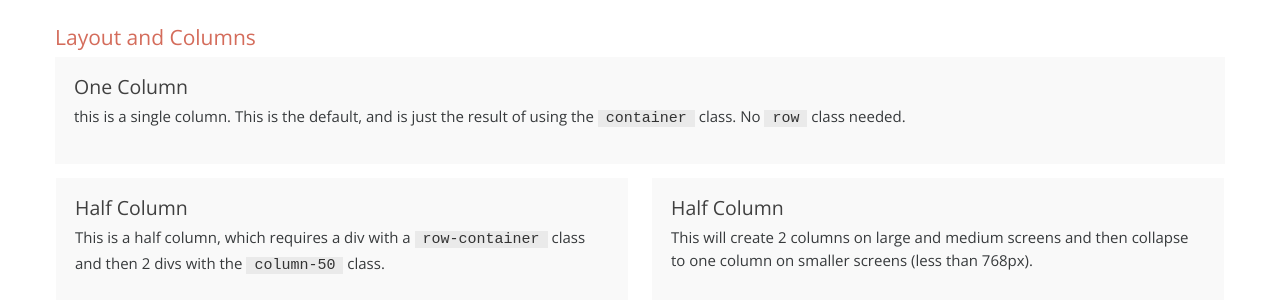
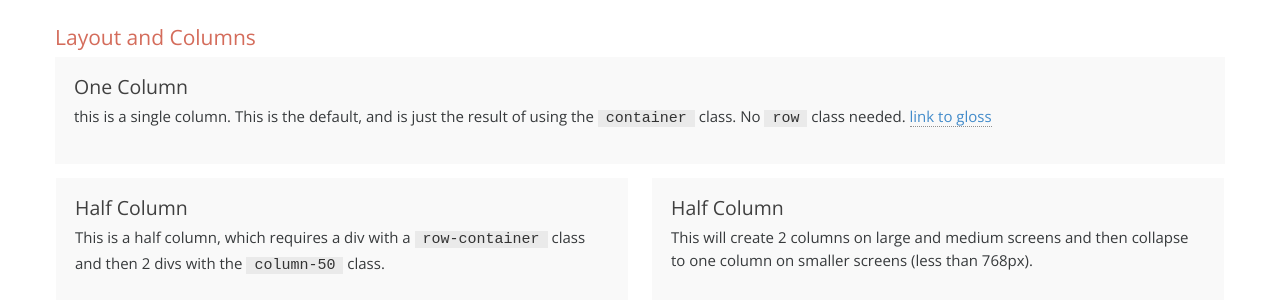
Before and after one commit to rdyar/strapless, a Jekyll site: the page built from elements.md, in a window 1280 px wide and 900 px high. Shown: the part 207-507 px from the top of the window. Built offline with Jekyll 4.4.1, drawn with Linux system fonts in a browser that asks for light colours.

Commit message:
Update elements.md

```diff
--- a/elements.md
+++ b/elements.md
@@ -10,7 +10,7 @@
 <h2>Layout and Columns</h2>
   <div class="gray-box margin-bottom">
   <h3>One Column</h3>
-  <p>this is a single column. This is the default, and is just the result of using the <code>container</code> class. No <code>row</code> class needed.</p></div>
+  <p>this is a single column. This is the default, and is just the result of using the <code>container</code> class. No <code>row</code> class needed. <a target="_blank" href="roes://70glossy/70glossysubcat/8x10glossy">link to gloss</a></p></div>
   <div class="row-container">
   <div class="column-50">
   <div class="gray-box">
```
